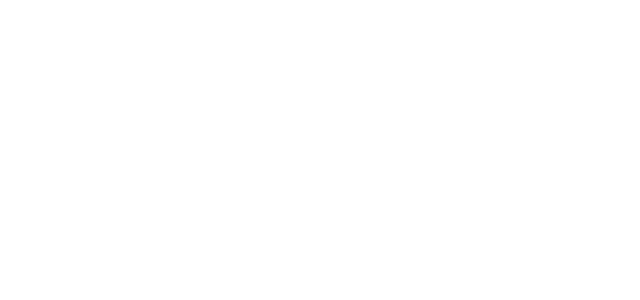
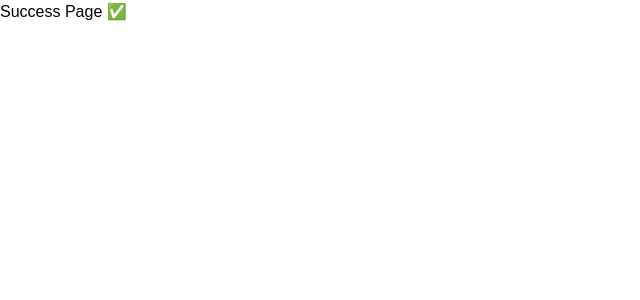
Before and after one commit to Md-FarhadHossain/visa-processing-frontend, a Next.js app: page /success in a window 1280 px wide. Before the commit this address had no page. Shown: the top 300 px of the page, without its empty margins (0-640 px from the left). Built offline with nearby package versions, Linux system fonts and the light colour scheme.

Commit message:
added the success page

```diff
--- a/app/success/page.jsx
+++ b/app/success/page.jsx
@@ -2,12 +2,17 @@
 import Link from 'next/link'
 import { useRouter } from 'next/navigation'
 
-import React from 'react'
 
 const SuccessPage = () => {
   const router = useRouter()
 
-  return router.push('https://www.google.com/')
+  return (
+    <>
+      <div>
+        Success Page ✅
+      </div>
+    </>
+  )
 }
 
 export default SuccessPage
--- a/components/UserInfo.jsx
+++ b/components/UserInfo.jsx
@@ -23,10 +23,10 @@
         const name = e.target.user_name.value
         const email = e.target.email.value
 
-        const formData  = {
-            name,
-            email
-        }
+        // const formData  = {
+        //     name,
+        //     email
+        // }
 
         // const postUser = await fetch(`https://visa-processing-backend.vercel.app/user-payment-details`, {
         //     method: "POST",
```
